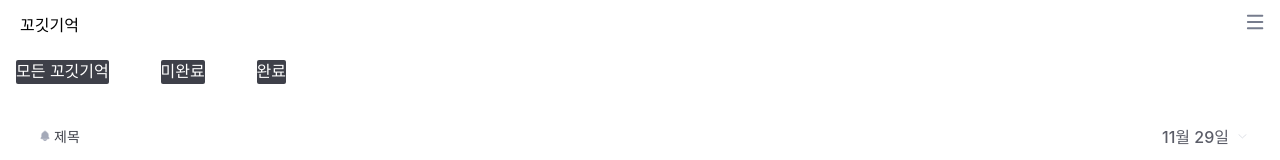
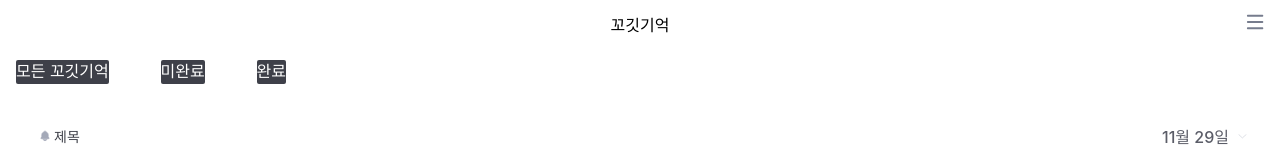
Before and after one commit to depromeet/ggogeet-client, a Next.js app: page /letter-remind in a window 1280 px wide. Shown: the top 160 px of the page. Built offline with nearby package versions, Linux system fonts and the light colour scheme; a web font is replaced by a local one.

Commit message:
💄 TopNavigation 구조 수정

```diff
--- a/src/components/common/TopNavigation/index.tsx
+++ b/src/components/common/TopNavigation/index.tsx
@@ -11,7 +11,7 @@ export default function TopNavigation({ leftElem, title, rightElem }: Props) {
   return (
     <S.TopNavigationWrapper>
       <S.TopNavigationLeftElem>{leftElem}</S.TopNavigationLeftElem>
-      <S.TopNavigationTitle isCenter={!!leftElem}>{title}</S.TopNavigationTitle>
+      <S.TopNavigationTitle>{title}</S.TopNavigationTitle>
       <S.TopNavigationRightElem>{rightElem}</S.TopNavigationRightElem>
     </S.TopNavigationWrapper>
   );
--- a/src/components/common/TopNavigation/styled.ts
+++ b/src/components/common/TopNavigation/styled.ts
@@ -15,14 +15,10 @@ export const TopNavigationLeftElem = styled.span`
   left: 16px;
 `;
 
-export const TopNavigationTitle = styled.span<{ isCenter: boolean }>`
-  ${({ isCenter }) =>
-    isCenter &&
-    css`
-      position: absolute;
-      left: 50%;
-      transform: translateX(-50%);
-    `}
+export const TopNavigationTitle = styled.span`
+  position: absolute;
+  left: 50%;
+  transform: translateX(-50%);
 `;
 
 export const TopNavigationRightElem = styled.span`
```
